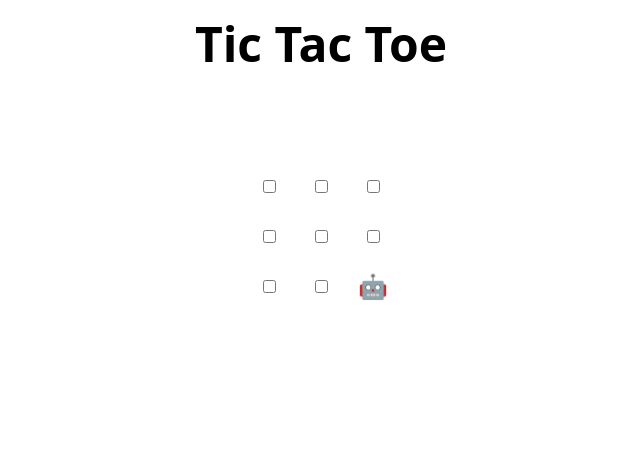
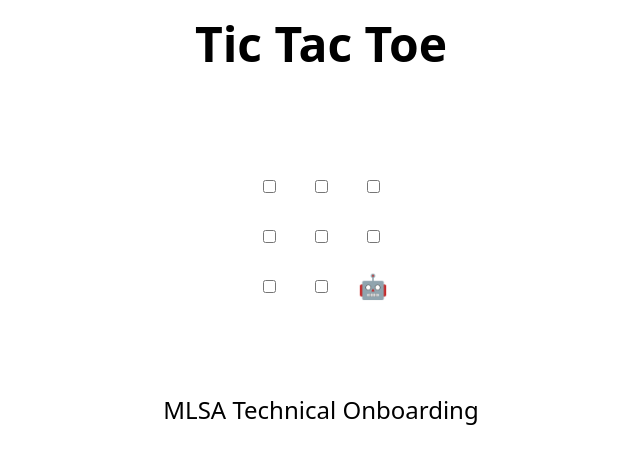
Before and after one commit to CASIOmax/MLSA_Technical_Onboarding_2, a plain HTML site: page index.html in a window 1280 px wide. Shown: the whole page, without its empty margins (319-959 px from the left). Drawn offline with Linux system fonts and the light colour scheme.

Commit message:
Update index.html
MLSA technical Onboarding by Sajjad Ahmad

```diff
--- a/index.html
+++ b/index.html
@@ -47,6 +47,7 @@
   </tr>
 </table>
 
+<p>MLSA Technical Onboarding</p>
 <h2 hidden>Game over, refresh to play again 🧑‍💻 🤖!</h2>
 
 <script>
```
